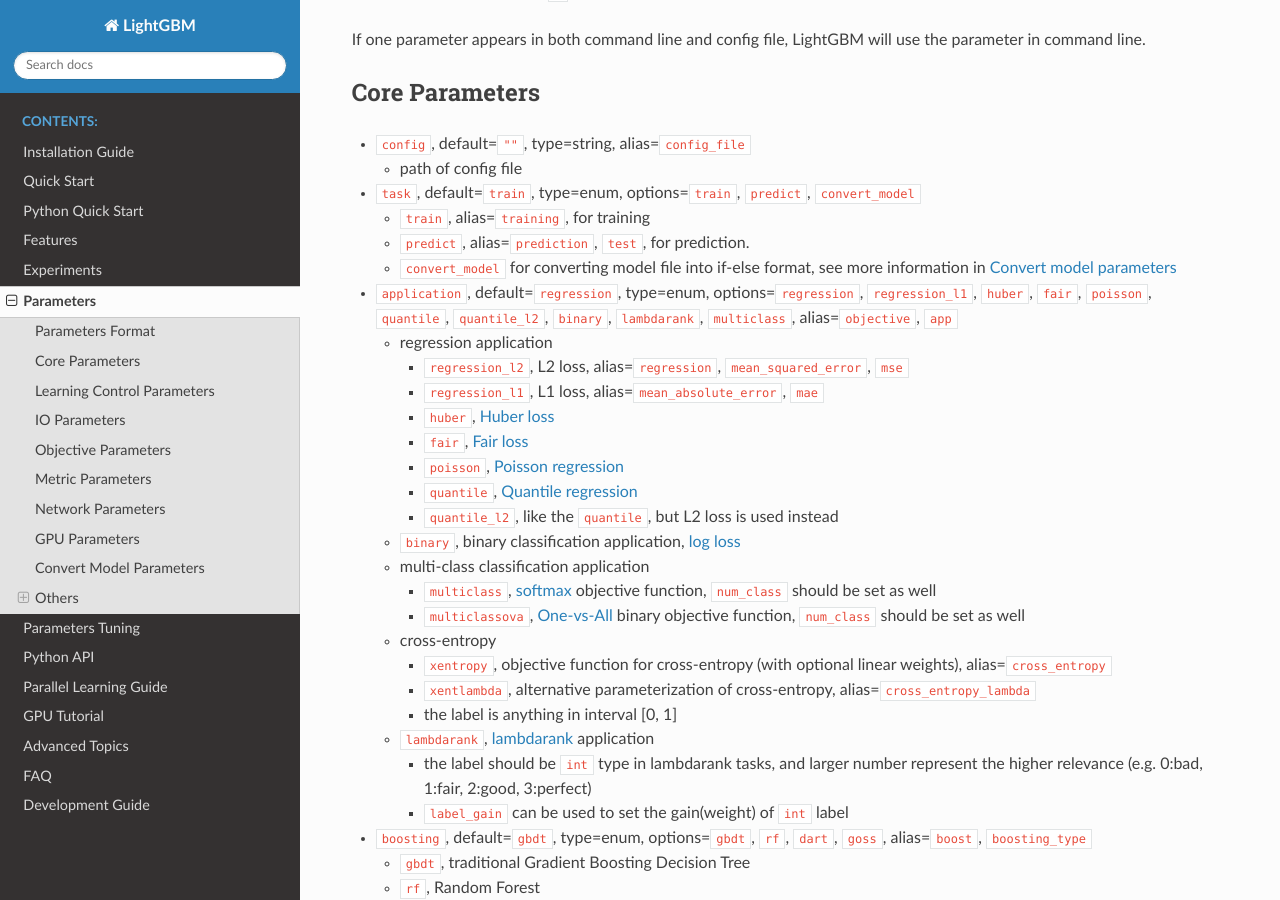
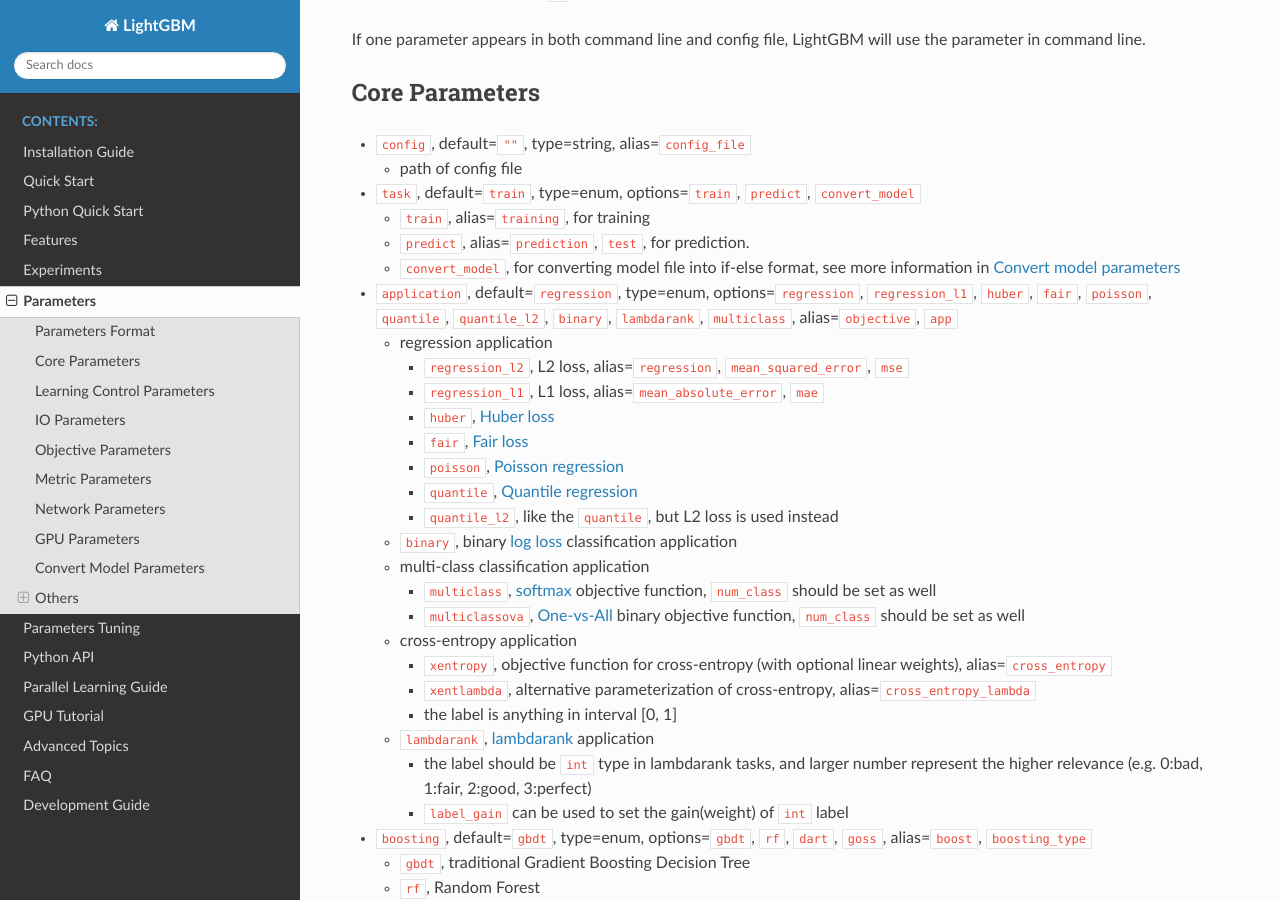
Before and after one commit to microsoft/LightGBM, a Sphinx documentation site: the page built from docs/Parameters.rst, in a window 1280 px wide and 900 px high, scrolled down 771 px. Built offline with Sphinx 7.4.7 and the Read the Docs theme 2.0.0, drawn with Linux system fonts in a browser that asks for light colours.

Commit message:
fixed docs

```diff
--- a/docs/Parameters.rst
+++ b/docs/Parameters.rst
@@ -45,7 +45,7 @@
 
    -  ``predict``, alias=\ ``prediction``, ``test``, for prediction.
 
-   -  ``convert_model`` for converting model file into if-else format, see more information in `Convert model parameters <#convert-model-parameters>`__
+   -  ``convert_model``, for converting model file into if-else format, see more information in `Convert model parameters <#convert-model-parameters>`__
 
 -  ``application``, default=\ ``regression``, type=enum,
    options=\ ``regression``, ``regression_l1``, ``huber``, ``fair``, ``poisson``, ``quantile``, ``quantile_l2``,
@@ -68,7 +68,7 @@
 
       -  ``quantile_l2``, like the ``quantile``, but L2 loss is used instead
 
-   -  ``binary``, binary classification application, `log loss`_
+   -  ``binary``, binary `log loss`_ classification application
 
    -  multi-class classification application
 
@@ -76,7 +76,7 @@
 
       -  ``multiclassova``, `One-vs-All`_ binary objective function, ``num_class`` should be set as well
 
-   -  cross-entropy
+   -  cross-entropy application
 
       -  ``xentropy``, objective function for cross-entropy (with optional linear weights), alias=\ ``cross_entropy``
 
```
